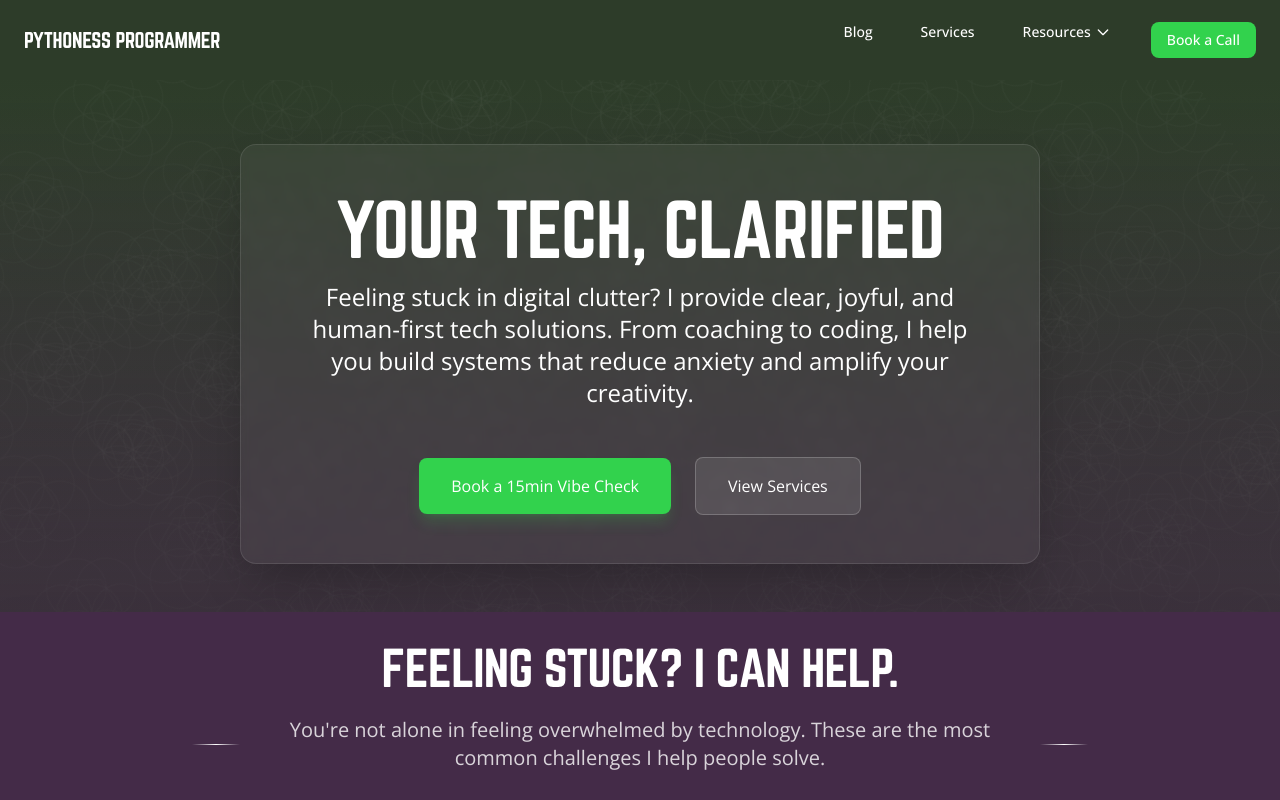
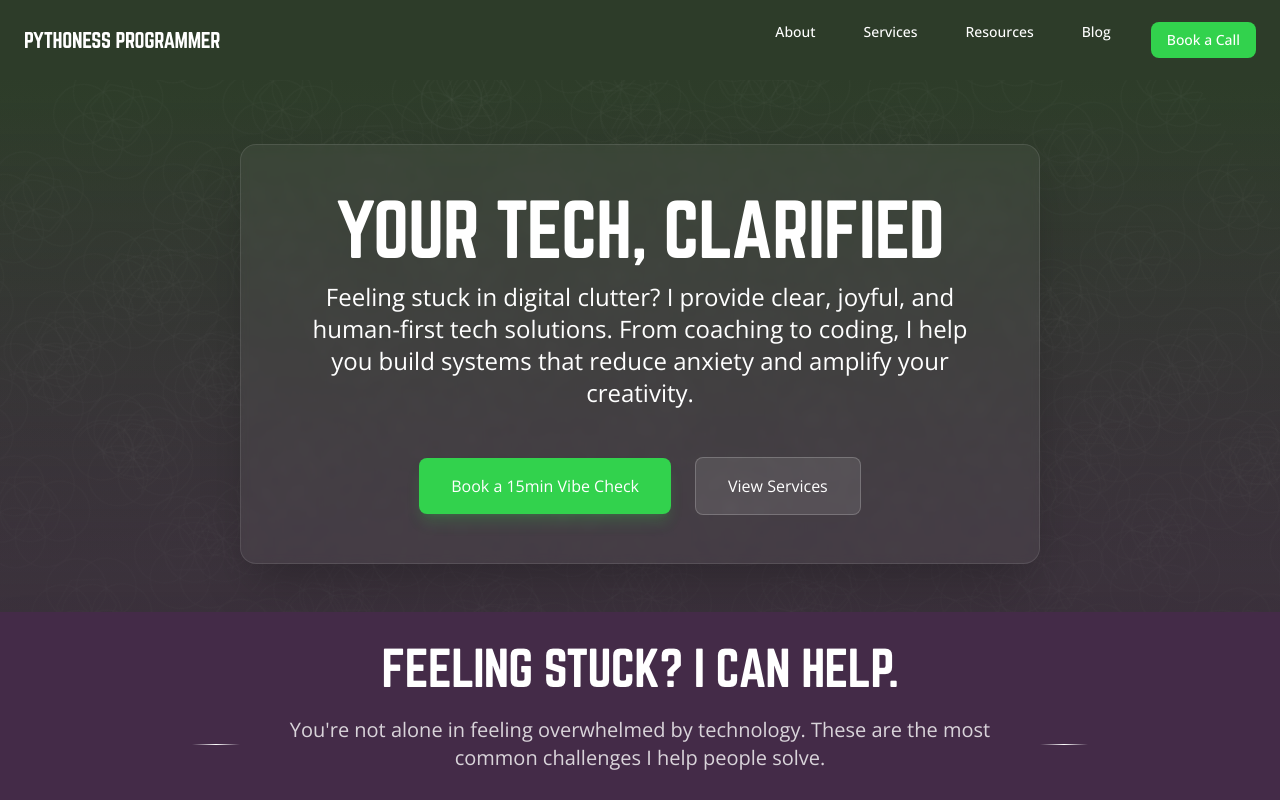
Before and after one commit to devandapaige/pythoness-programmer, a Next.js app: page / in a window 1280 px wide. Shown: the top 800 px of the page. Built offline with nearby package versions, Linux system fonts and the light colour scheme.

Commit message:
header and footer update

```diff
--- a/src/app/page.tsx
+++ b/src/app/page.tsx
@@ -18,14 +18,14 @@ export default async function Home() {
     <main className="min-h-screen">
       {/* Hero Section */}
       <section className="pt-24 bg-brand-green-dark">
-        <div className="max-w-7xl mx-auto">
+        <div>
           <HeroCard />
         </div>
       </section>
 
       {/* Pain Points Section */}
       <section className="bg-brand-purple-dark">
-        <div className="max-w-7xl mx-auto">
+        <div>
           <PainPointsCard />
         </div>
       </section>
--- a/src/components/Footer.tsx
+++ b/src/components/Footer.tsx
@@ -30,15 +30,16 @@ export default function Footer() {
               Pythoness Programmer
             </Link>
           }>
-            <p className="text-white/80 text-sm">
-              Crafting digital joy through code, coaching, and creativity.
-            </p>
+            <ul className="space-y-1">
+              <li><Link href="/about" className={footerLinkClass}>About</Link></li>
+              <li><Link href="/services" className={footerLinkClass}>Services</Link></li>
+              <li><Link href="/resources" className={footerLinkClass}>Resources</Link></li>
+            </ul>
           </FooterSection>
           {/* Social Links */}
           <FooterSection title="Connect">
             <ul className="space-y-1" role="list" aria-label="Social media links">
               <li><Link href="https://github.com/devandapaige" target="_blank" rel="noopener noreferrer" className={footerLinkClass}>GitHub</Link></li>
-              <li><Link href="https://www.linkedin.com/in/pythonessprogrammer/" target="_blank" rel="noopener noreferrer" className={footerLinkClass}>LinkedIn</Link></li>
               <li><Link href="https://www.youtube.com/@pythonessprogrammer" target="_blank" rel="noopener noreferrer" className={footerLinkClass}>YouTube</Link></li>
               <li><Link href="https://www.tiktok.com/@pythoness_programmer" target="_blank" rel="noopener noreferrer" className={footerLinkClass}>TikTok</Link></li>
               <li><Link href="https://bsky.app/profile/pythonessdev.bsky.social" target="_blank" rel="noopener noreferrer" className={footerLinkClass}>Bluesky</Link></li>
@@ -47,10 +48,10 @@ export default function Footer() {
           {/* Calendar Links */}
           <FooterSection title="Book a Call">
             <ul className="space-y-1" role="list" aria-label="Booking options">
-              <li><Link href="https://cal.com/pythoness/tech30" target="_blank" rel="noopener noreferrer" className={footerLinkClass}>30min Tech Stack Audit</Link></li>
-              <li><Link href="https://cal.com/pythoness/tech75" target="_blank" rel="noopener noreferrer" className={footerLinkClass}>75min Deep Dive</Link></li>
+              <li><Link href="https://cal.com/pythoness/clarity" target="_blank" rel="noopener noreferrer" className={footerLinkClass}>30min Tech Clarity Call</Link></li>
+              <li><Link href="https://cal.com/pythoness/overhaul" target="_blank" rel="noopener noreferrer" className={footerLinkClass}>90min Tech Overhaul Call</Link></li>
             </ul>
-            <p className="text-white/60 text-xs mt-1">Coming this summer: Group events and office hours! Stay tuned for updates.</p>
+            <p className="text-white/60 text-xs mt-1">Coming this summer: Pythoness Network Slack Community and Office Hours!</p>
           </FooterSection>
           {/* Free Resources */}
           <FooterSection title="Free Resources">
@@ -109,7 +110,12 @@ export default function Footer() {
               <Link href="https://mdxjs.com/" target="_blank" rel="noopener noreferrer" className={footerInlineLinkClass}>MDX</Link>
               {', '}
               <Link href="https://vercel.com" target="_blank" rel="noopener noreferrer" className={footerInlineLinkClass}>Vercel</Link>
-              .
+              {' • '}
+              <Link href="https://github.com/devandapaige/pythoness-programmer" target="_blank" rel="noopener noreferrer" className={footerInlineLinkClass}>
+                <svg className="inline w-4 h-4" fill="currentColor" viewBox="0 0 24 24" aria-hidden="true">
+                  <path fillRule="evenodd" d="M12 2C6.477 2 2 6.484 2 12.017c0 4.425 2.865 8.18 6.839 9.504.5.092.682-.217.682-.483 0-.237-.008-.868-.013-1.703-2.782.605-3.369-1.343-3.369-1.343-.454-1.158-1.11-1.466-1.11-1.466-.908-.62.069-.608.069-.608 1.003.07 1.531 1.032 1.531 1.032.892 1.53 2.341 1.088 2.91.832.092-.647.35-1.088.636-1.338-2.22-.253-4.555-1.113-4.555-4.951 0-1.093.39-1.988 1.029-2.688-.103-.253-.446-1.272.098-2.65 0 0 .84-.27 2.75 1.026A9.564 9.564 0 0112 6.844c.85.004 1.705.115 2.504.337 1.909-1.296 2.747-1.027 2.747-1.027.546 1.379.202 2.398.1 2.651.64.7 1.028 1.595 1.028 2.688 0 3.848-2.339 4.695-4.566 4.943.359.309.678.92.678 1.855 0 1.338-.012 2.419-.012 2.747 0 .268.18.58.688.482A10.019 10.019 0 0022 12.017C22 6.484 17.522 2 12 2z" clipRule="evenodd" />
+                </svg>
+              </Link>
             </div>
           </div>
         </div>
--- a/src/components/Header.tsx
+++ b/src/components/Header.tsx
@@ -1,41 +1,16 @@
 'use client'
 
-import { useState, useRef } from 'react'
+import { useState } from 'react'
 import { usePathname } from 'next/navigation'
 import Link from 'next/link'
 
 export default function Header() {
   const [isMenuOpen, setIsMenuOpen] = useState(false)
-  const [isWorkMenuOpen, setIsWorkMenuOpen] = useState(false)
   const pathname = usePathname()
-  const isHomePage = pathname === '/'
-  const workMenuRef = useRef<HTMLDivElement>(null)
 
   const toggleMenu = () => {
     setIsMenuOpen(!isMenuOpen)
   }
-
-  // Helper function to get the correct href for navigation links
-  const getNavHref = (hash: string) => {
-    return isHomePage ? hash : `/${hash}`
-  }
-
-  // Accessibility: close dropdowns on blur
-  const handleBlur = (event: React.FocusEvent, setOpen: (open: boolean) => void, menuRef: React.RefObject<HTMLDivElement>) => {
-    if (!menuRef.current?.contains(event.relatedTarget)) {
-      setOpen(false);
-    }
-  };
-
-  // Accessibility: handle keyboard for dropdowns
-  const handleDropdownKeyDown = (event: React.KeyboardEvent, setOpen: (open: boolean) => void) => {
-    if (event.key === 'Escape') {
-      setOpen(false);
-    } else if (event.key === 'Enter' || event.key === ' ') {
-      event.preventDefault();
-      setOpen(!open);
-    }
-  };
 
   return (
     <>
@@ -60,72 +35,29 @@ export default function Header() {
             aria-label="Primary navigation"
           >
             <Link
+              href="/about"
+              className="text-white hover:text-brand-green-accent transition-colors focus:outline-none focus:ring-2 focus:ring-brand-green-accent focus:ring-offset-2 rounded-lg px-2"
+            >
+              About
+            </Link>
+            <Link
+              href="/services"
+              className="text-white hover:text-brand-green-accent transition-colors focus:outline-none focus:ring-2 focus:ring-brand-green-accent focus:ring-offset-2 rounded-lg px-2"
+            >
+              Services
+            </Link>
+            <Link
+              href="/resources"
+              className="text-white hover:text-brand-green-accent transition-colors focus:outline-none focus:ring-2 focus:ring-brand-green-accent focus:ring-offset-2 rounded-lg px-2"
+            >
+              Resources
+            </Link>
+            <Link
               href="/blog"
               className="text-white hover:text-brand-green-accent transition-colors focus:outline-none focus:ring-2 focus:ring-brand-green-accent focus:ring-offset-2 rounded-lg px-2"
             >
               Blog
             </Link>
-            <Link
-              href={getNavHref('#services')}
-              className="text-white hover:text-brand-green-accent transition-colors focus:outline-none focus:ring-2 focus:ring-brand-green-accent focus:ring-offset-2 rounded-lg px-2"
-            >
-              Services
-            </Link>
-            <div className="relative" ref={workMenuRef} onBlur={e => handleBlur(e, setIsWorkMenuOpen, workMenuRef)}>
-              <button
-                type="button"
-                aria-haspopup="menu"
-                aria-expanded={isWorkMenuOpen}
-                aria-controls="work-menu"
-                className="text-white hover:text-brand-green-accent transition-colors focus:outline-none focus:ring-2 focus:ring-brand-green-accent focus:ring-offset-2 rounded-lg px-2 inline-flex items-center"
-                onClick={() => setIsWorkMenuOpen(!isWorkMenuOpen)}
-                onKeyDown={e => handleDropdownKeyDown(e, setIsWorkMenuOpen)}
-              >
-                Resources
-                <svg className="w-4 h-4 ml-1" fill="none" stroke="currentColor" viewBox="0 0 24 24">
-                  <path strokeLinecap="round" strokeLinejoin="round" strokeWidth={2} d="M19 9l-7 7-7-7" />
-                </svg>
-              </button>
-              <div
-                id="work-menu"
-                role="menu"
-                className={`absolute left-0 mt-2 w-56 bg-brand-green-dark/95 backdrop-blur-sm rounded-lg shadow-lg transition-all duration-200 ${isWorkMenuOpen ? 'opacity-100 visible' : 'opacity-0 invisible'}`}
-              >
-                <div className="py-2">
-                  <Link
-                    href="https://pythoness.substack.com/podcast"
-                    target="_blank"
-                    role="menuitem"
-                    tabIndex={isWorkMenuOpen ? 0 : -1}
-                    className="block px-4 py-2 text-sm text-white hover:text-brand-green-accent hover:bg-white/10"
-                    onClick={() => setIsWorkMenuOpen(!isWorkMenuOpen)}
-                  >
-                    <span role="img" aria-label="Podcast microphone">🎙️</span>{' '}
-                    NotebookLM Podcast
-                  </Link>
-                  <Link
-                    href="/digital-spring-cleaning"
-                    role="menuitem"
-                    tabIndex={isWorkMenuOpen ? 0 : -1}
-                    className="block px-4 py-2 text-sm text-white hover:text-brand-green-accent hover:bg-white/10"
-                    onClick={() => setIsWorkMenuOpen(!isWorkMenuOpen)}
-                  >
-                    <span role="img" aria-label="Download worksheet">📥</span>{' '}
-                    GRIT Digital Cleaning
-                  </Link>
-                  <Link
-                    href="/mindful-automation"
-                    role="menuitem"
-                    tabIndex={isWorkMenuOpen ? 0 : -1}
-                    className="block px-4 py-2 text-sm text-white hover:text-brand-green-accent hover:bg-white/10"
-                    onClick={() => setIsWorkMenuOpen(!isWorkMenuOpen)}
-                  >
-                    <span role="img" aria-label="Automation gears">⚙️</span>{' '}
-                    Mindful Automation
-                  </Link>
-                </div>
-              </div>
-            </div>
             <Link
               href="https://cal.com/pythoness"
               target="_blank"
@@ -177,49 +109,33 @@ export default function Header() {
       >
         <div className="flex flex-col space-y-4 p-6">
           <Link
+            href="/about"
+            className="text-white hover:text-brand-green-accent transition-colors focus:outline-none focus:ring-2 focus:ring-brand-green-accent focus:ring-offset-2 rounded-lg px-2 py-1"
+            onClick={() => setIsMenuOpen(false)}
+          >
+            About
+          </Link>
+          <Link
+            href="/services"
+            className="text-white hover:text-brand-green-accent transition-colors focus:outline-none focus:ring-2 focus:ring-brand-green-accent focus:ring-offset-2 rounded-lg px-2 py-1"
+            onClick={() => setIsMenuOpen(false)}
+          >
+            Services
+          </Link>
+          <Link
+            href="/resources"
+            className="text-white hover:text-brand-green-accent transition-colors focus:outline-none focus:ring-2 focus:ring-brand-green-accent focus:ring-offset-2 rounded-lg px-2 py-1"
+            onClick={() => setIsMenuOpen(false)}
+          >
+            Resources
+          </Link>
+          <Link
             href="/blog"
             className="text-white hover:text-brand-green-accent transition-colors focus:outline-none focus:ring-2 focus:ring-brand-green-accent focus:ring-offset-2 rounded-lg px-2 py-1"
             onClick={() => setIsMenuOpen(false)}
           >
             Blog
           </Link>
-          <Link
-            href={getNavHref('#services')}
-            className="text-white hover:text-brand-green-accent transition-colors focus:outline-none focus:ring-2 focus:ring-brand-green-accent focus:ring-offset-2 rounded-lg px-2 py-1"
-            onClick={() => setIsMenuOpen(false)}
-          >
-            Services
-          </Link>
-          <div className="space-y-2">
-            <p className="text-white/80 text-sm px-2">Resources</p>
-            <div className="pl-6 space-y-1">
-              <Link
-                href="https://pythoness.substack.com/podcast"
-                target="_blank"
-                className="block text-white hover:text-brand-green-accent transition-colors focus:outline-none focus:ring-2 focus:ring-brand-green-accent focus:ring-offset-2 rounded-lg px-2 py-1"
-                onClick={() => setIsMenuOpen(false)}
-              >
-                <span role="img" aria-label="Podcast microphone">🎙️</span>{' '}
-                NotebookLM Podcast
-              </Link>
-              <Link
-                href="/digital-spring-cleaning"
-                className="block text-white hover:text-brand-green-accent transition-colors focus:outline-none focus:ring-2 focus:ring-brand-green-accent focus:ring-offset-2 rounded-lg px-2 py-1"
-                onClick={() => setIsMenuOpen(false)}
-              >
-                <span role="img" aria-label="Download worksheet">📥</span>{' '}
-                GRIT Digital Cleaning
-              </Link>
-              <Link
-                href="/mindful-automation"
-                className="block text-white hover:text-brand-green-accent transition-colors focus:outline-none focus:ring-2 focus:ring-brand-green-accent focus:ring-offset-2 rounded-lg px-2 py-1"
-                onClick={() => setIsMenuOpen(false)}
-              >
-                <span role="img" aria-label="Automation gears">⚙️</span>{' '}
-                Mindful Automation
-              </Link>
-            </div>
-          </div>
           <Link
             href="https://cal.com/pythoness"
             target="_blank"
```
